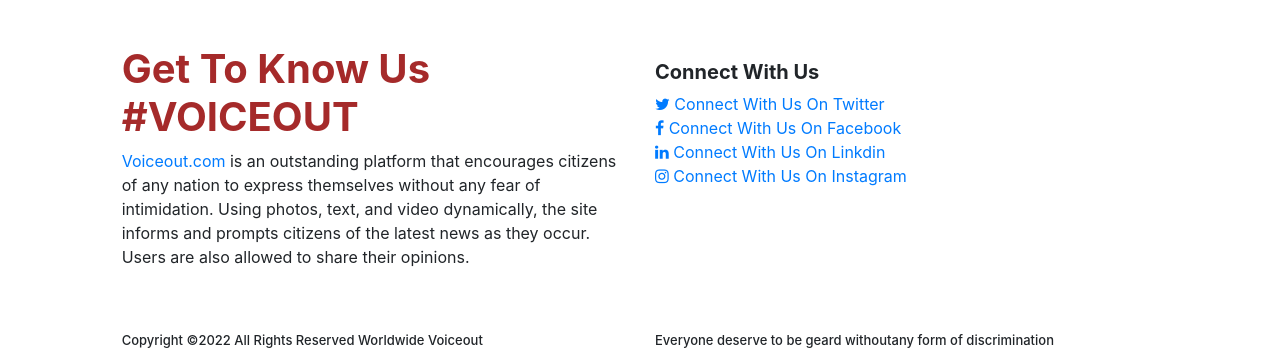
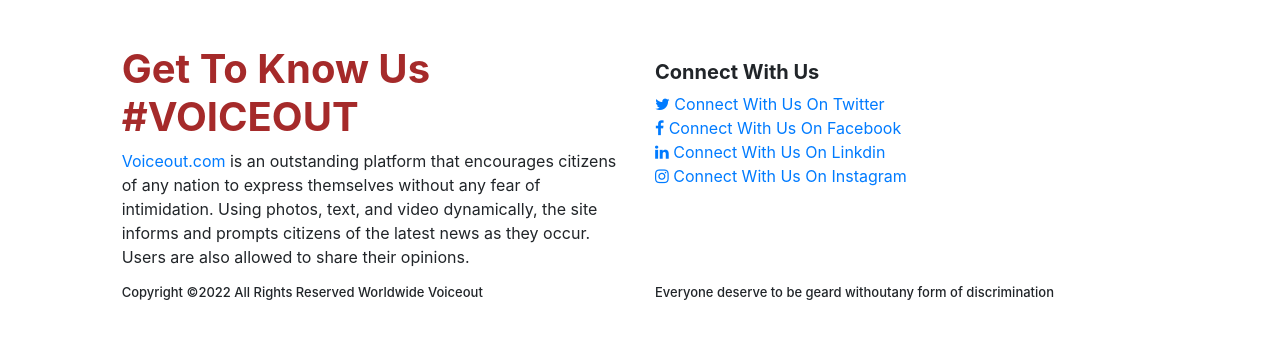
Before and after one commit to adedokun-moses/voiceouot, a plain HTML site: page blog.html in a window 1280 px wide. Shown: the part 848-1205 px from the top of the page. After the commit the page ends 1157 px from the top, so only its background shows below. Drawn offline with nearby package versions, Linux system fonts and the light colour scheme; no server answers.

Commit message:
all pages

```diff
--- a/blog.html
+++ b/blog.html
@@ -155,10 +155,10 @@
 
             </div>
 
-            <div class="col-sm-6 mt-5 footer3">
+            <div class="col-sm-6  footer3">
               <h5>Copyright ©2022 All Rights Reserved Worldwide Voiceout</h5>
             </div>
-            <div class="col-sm-6 mt-5 footer3">
+            <div class="col-sm-6  footer3">
               <h5>
                 Everyone deserve to be geard withoutany form of discrimination
               </h5>
```
Also changed, not shown: about.html (+1 -1 lines), event.html (+2 -2 lines), eventpostpage.html (+2 -2 lines), postpage.html (+2 -2 lines).
